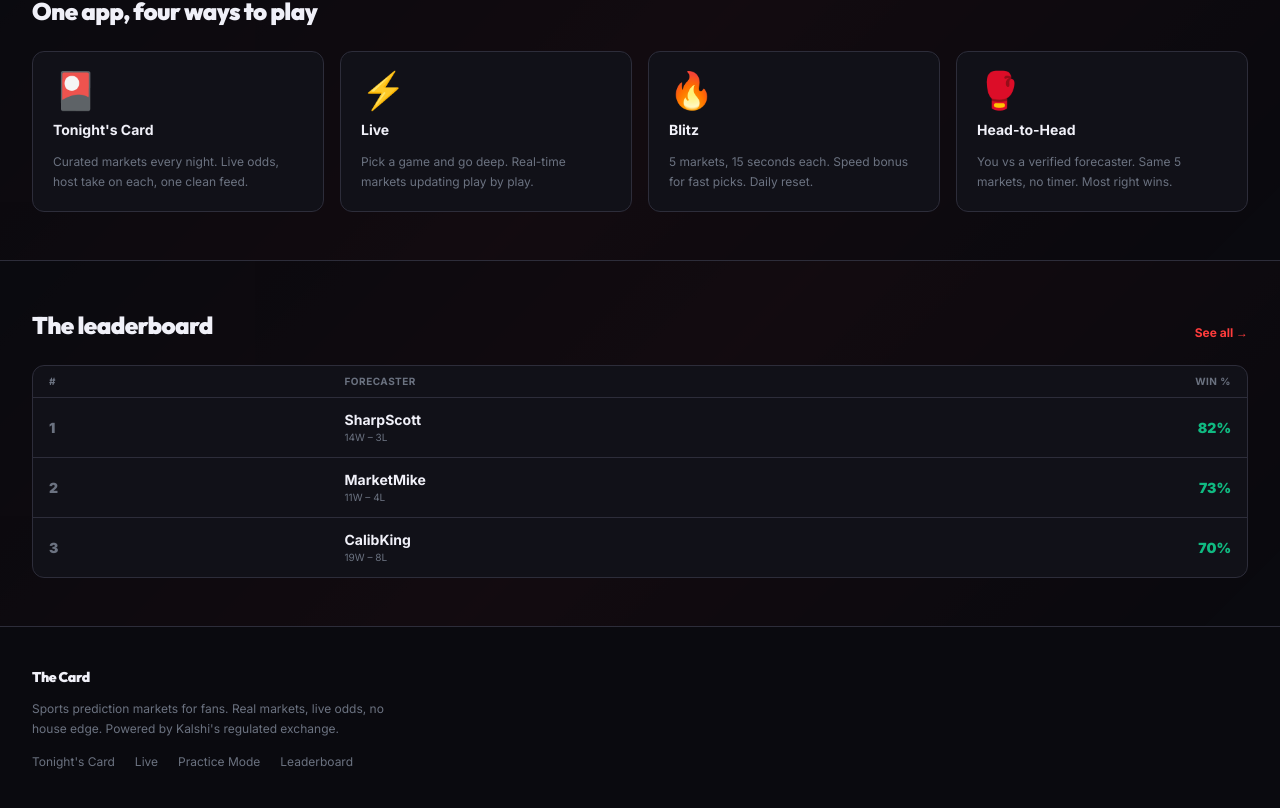
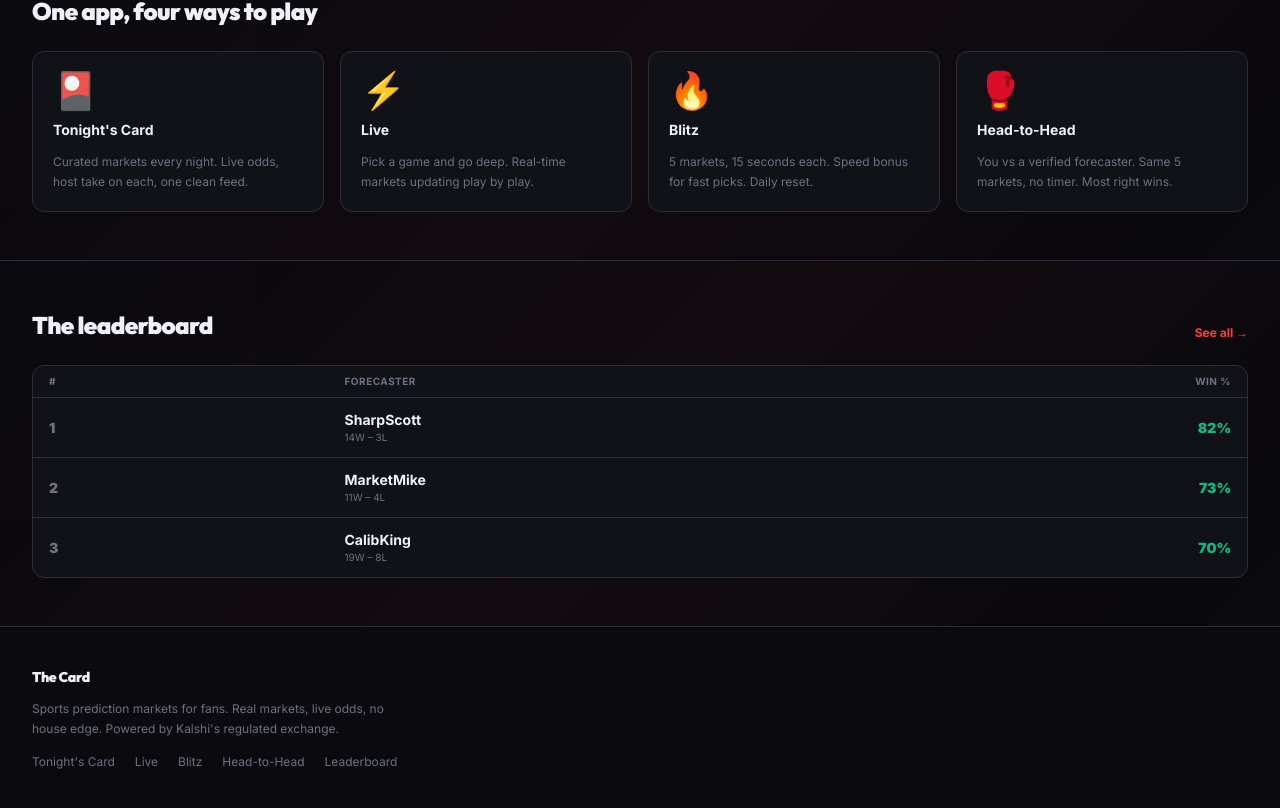
Before and after one commit to AesopScott/thecard, a Next.js app in the folder apps/web/: page / in a window 1280 px wide. Shown: the part 1128-1936 px from the top of the page. Built offline with nearby package versions, Linux system fonts and the light colour scheme; no server answers.

Commit message:
fix: replace Practice Mode footer link with Blitz and Head-to-Head

```diff
--- a/apps/web/src/app/page.tsx
+++ b/apps/web/src/app/page.tsx
@@ -333,7 +333,8 @@ export default function LandingPage() {
           <div className="flex gap-5 pt-1 flex-wrap">
             <Link href="/card"        className="text-xs text-[var(--color-text-muted)] hover:text-[var(--color-text-primary)] transition-colors">Tonight&apos;s Card</Link>
             <Link href="/live"        className="text-xs text-[var(--color-text-muted)] hover:text-[var(--color-text-primary)] transition-colors">Live</Link>
-            <Link href="/learn"       className="text-xs text-[var(--color-text-muted)] hover:text-[var(--color-text-primary)] transition-colors">Practice Mode</Link>
+            <Link href="/blitz"       className="text-xs text-[var(--color-text-muted)] hover:text-[var(--color-text-primary)] transition-colors">Blitz</Link>
+            <Link href="/h2h"         className="text-xs text-[var(--color-text-muted)] hover:text-[var(--color-text-primary)] transition-colors">Head-to-Head</Link>
             <Link href="/leaderboard" className="text-xs text-[var(--color-text-muted)] hover:text-[var(--color-text-primary)] transition-colors">Leaderboard</Link>
           </div>
         </div>
```
